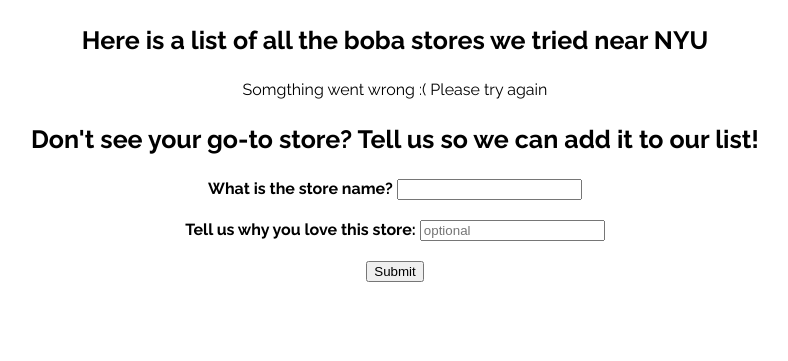
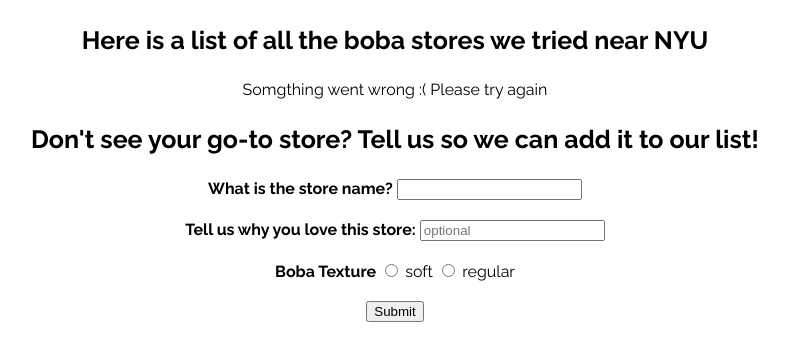
Before and after one commit to bopopescu/ProjectBoba, a Flask app: page /table in a window 1280 px wide. Shown: the top 361 px of the page, without its empty margins (245-1033 px from the left). Run offline with Flask 2, Linux system fonts and the light colour scheme; data that the repository does not hold is empty; parts of the project's set-up code (start-up, migrations or seed data) failed here and were passed over.

Commit message:
add bobatexture to recommendation

```diff
--- a/app.py
+++ b/app.py
@@ -42,13 +42,15 @@
     except:
         cursor.close()
 
-def addRec(conn, cursor, storename, reason):
+def addRec(conn, cursor, storename, reason, bobatexture):
     try:
         ts = time.time()
         timestamp = datetime.datetime.fromtimestamp(ts).strftime('%Y-%m-%d %H:%M:%S')
-        cursor.execute("INSERT INTO recommendation (storename, reason, submittime) \
-                       VALUES(%(storename)s, %(reason)s, %(timestamp)s)",
-                       {"storename": storename, "reason": reason, "timestamp": timestamp})
+        cursor.execute("INSERT INTO recommendation (storename,  bobatexture, \
+                        reason, submittime) VALUES(%(storename)s, \
+                        %(bobatexture)s, %(reason)s, %(timestamp)s)",
+                       {"storename": storename, "reason": reason, \
+                        "timestamp": timestamp, 'bobatexture': bobatexture})
         conn.commit()
         return "success"
     except:
@@ -87,9 +89,8 @@
         details = request.form
         storename= details['storename']
         reason = details['reason']
-        # conn = create_connection()
-        # cursor = conn.cursor()
-        addition = addRec(conn, cursor, storename, reason)
+        bobatexture = details['bobatexture']
+        addition = addRec(conn, cursor, storename, reason, bobatexture)
         cursor.close()
         conn.close()
         return render_template("table.html", table = tabledata, result = addition)
@@ -97,11 +98,6 @@
     conn.close()
     return render_template("table.html", table = tabledata)
 
-#@app.route("/survey", methods = ['POST'])
-#def survey():
-#    if request.method == "POST":
-#        details = request.form
-
 
 if __name__ == "__main__":
     app.run()
--- a/templates/table.html
+++ b/templates/table.html
@@ -45,6 +45,14 @@
       <input type="text" name="reason" placeholder="optional">
       <br>
     </div>
+
+    <div class="form-section">
+      <label><b>Boba Texture</b></label>
+      <input type="radio" name="bobatexture" value="soft"> soft
+      <input type="radio" name="bobatexture" value="regular"> regular
+      <br>
+    </div>
+
     <input type="submit">
   </form>
 
```
